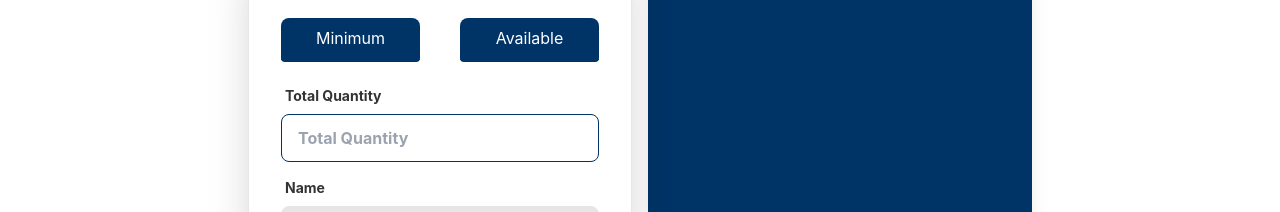
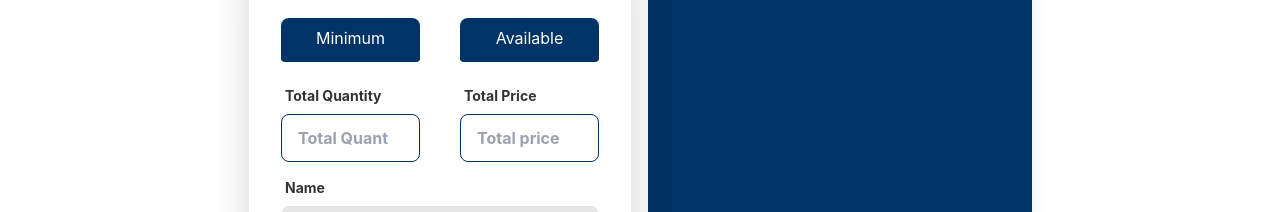
Before and after one commit to Mejbah-ul-haque/tools-house-client, a React (Create React App) app: page /service/1 in a window 1280 px wide. Shown: the part 351-563 px from the top of the page. Built offline with nearby package versions, Linux system fonts and the light colour scheme; no server answers; sample sign-in values are in the browser's storage.

Commit message:
Price updated

```diff
--- a/src/Pages/Purchase/Purchase.js
+++ b/src/Pages/Purchase/Purchase.js
@@ -30,11 +30,9 @@ const Purchase = () => {
 		const totalQuantity = parseInt(event.target.quantity.value);
 		const stockQuantity = parseInt(availableQuantity);
 		const previousQuantity = parseInt(minQuantity);
-
 		if (loading) {
 			return <Loading></Loading>;
 		}
-
 		if(totalQuantity < previousQuantity){
 			alert('Please increase your Quantity');
 			return;
@@ -43,12 +41,12 @@ const Purchase = () => {
 			alert('Quantity in not available. Please decrease your quantity.');
 			return;
 		}
-
+		const totalPrice = (parseInt(price)) * totalQuantity;
 
 		const purchaseData = {
 			toolsId: _id,
 			toolsName: name,
-			price: price,
+			price: totalPrice,
 			totalQuantity: totalQuantity,
 			userEmail: user.email,
 			userName: user.displayName,
@@ -98,8 +96,17 @@ const Purchase = () => {
 							</div>
 							<form onSubmit={handleSubmit}>
 
-							<label className="label"> <span className="label-text font-bold mt-2">Total Quantity</span></label>
-							<input type="number" name="quantity" placeholder="Total Quantity" className="input input-bordered font-bold input-primary w-full max-w-xs" />
+							<div className="grid grid-cols-2 gap-10">
+								<div>
+									<label className="label"> <span className="label-text font-bold mt-2">Total Quantity</span></label>
+									<input type="number" name="quantity" placeholder="Total Quantity" className="input input-bordered font-bold input-primary w-full max-w-xs" />
+								</div>
+								<div>
+									<label className="label"> <span className="label-text font-bold mt-2">Total Price</span></label>
+									<input type="number" name="price" placeholder="Total price" className="input input-bordered font-bold input-primary w-full max-w-xs" />
+								</div>
+
+							</div>
 							<label className="label"> <span className="label-text font-bold mt-2">Name</span></label>
 							<input type="text" name="name" disabled value={user?.displayName || ""} className="font-bold input input-bordered input-primary w-full max-w-xs" />
 							<label className="label"> <span className="label-text font-bold mt-2">Email</span></label>
```
